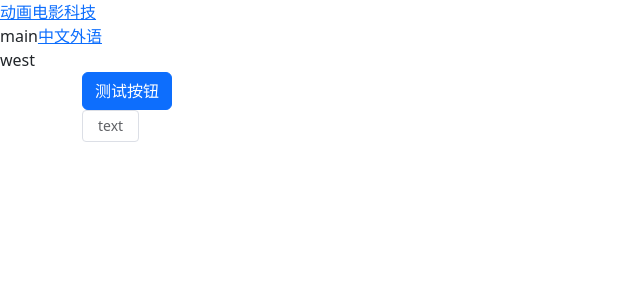
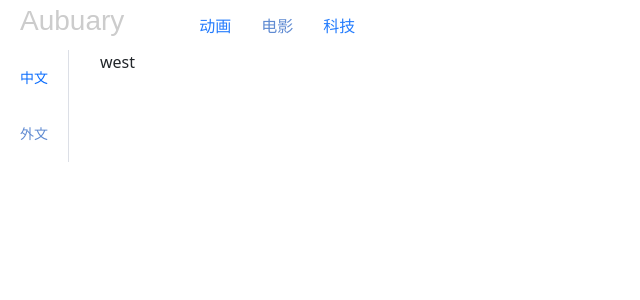
Before and after one commit to zzsanshi/Frontend, a Vue app: page /movie/west in a window 1280 px wide. Shown: the top 300 px of the page, without its empty margins (0-640 px from the left). Built offline with nearby package versions, Linux system fonts and the light colour scheme.

Commit message:
push date:2022/11/27 description:完成菜单导航

```diff
--- a/src/App.vue
+++ b/src/App.vue
@@ -1,18 +1,38 @@
 <template>
-  <div class="header">
-  <router-link to="/anime">动画</router-link>
-  <router-link to="/movie">电影</router-link>
-  <router-link to="/tech">科技</router-link>
-  </div>
-  <router-view/>
-  <div class="container">
-    <div class="row">
-      <div class="col-md-6">
-        <button class="btn btn-primary">测试按钮</button>
+  <div>
+    <div class="header" >
+      <div class="box">
+        <h1>
+<!--          <img src="../assets/logo.png">-->
+          <span>Aubuary</span>
+        </h1>
+        <nav>
+          <router-link  active-class="active" to="/anime">动画</router-link>
+          <router-link  active-class="active" to="/movie">电影</router-link>
+          <router-link active-class="active" to="/tech">科技</router-link>
+        </nav>
+      </div>
+<!--      <div class="box">-->
+<!--        <input class="text" type="text" placeholder="请输入关键词~~~" name="search">-->
+<!--        <input class="button" type="button" value="搜索">-->
+<!--&lt;!&ndash;        <img src="../assets/portrait.png">&ndash;&gt;-->
+<!--        <nav>-->
+<!--          <a >消息</a>-->
+<!--          <a>发布</a>-->
+<!--        </nav>-->
+<!--      </div>-->
+    </div>
+    <div class="contents">
+      <div class="content">
+        <!--指定组件的位置-->
+        <router-view></router-view>
       </div>
     </div>
-    <el-button>text</el-button>
   </div>
+  <div>
+<!--    <router-view/>-->
+  </div>
+
 </template>
 
 <script>
@@ -21,6 +41,97 @@ export default {
 }
 </script>
 
-<style>
+<style scoped>
+.header{
+  display: flex;
+  align-items: center;
+  justify-content: space-between;
+  height: 50px;
+  /*background-color:#292c2f;*/
+  color: #cccccc;
+  /*position: fixed;*/
 
+
+  /*吸顶效果*/
+  /* position: sticky;
+   position: -webkit-sticky;    !*兼容 -webkit 内核的浏览器*!
+   top: 0px;                    !*必须设一个值，否则不生效*!*/
+
+}
+.box{
+  display: flex;
+  align-items: center;
+}
+h1{
+  display: flex;
+  align-items: center;
+  font: normal 28px Cookie, Arial, Helvetica, sans-serif;
+  padding: 0px 20px;
+}
+img{
+  width: 40px;
+  height: 40px;
+}
+
+nav {
+  /*display: flex;*/
+  align-items: center;
+  margin: 0px 40px;
+  font:16px Arial, Helvetica, sans-serif;
+}
+nav a{
+  padding: 0 15px;
+  width: 32px;
+  text-decoration:none;
+  /*color: #cccccc;*/
+  font-size: 16px;
+  font-weight: normal;
+  opacity: 0.9;
+}
+
+nav a:hover {
+  opacity: 1;
+}
+
+.active {
+  color: #608bd2;
+  pointer-events: none;
+  opacity: 1;
+}
+
+/*搜索框*/
+
+.text{
+  height: 22px;
+  font-size: 14px;
+  border: 1px solid #ccc;
+  padding: 3px 16px;
+  border-bottom-left-radius: 20px;
+  border-top-left-radius: 20px;
+}
+.text:focus{
+  outline: none;
+  border-color: rgba(82, 168, 236, 0.8);
+  box-shadow: inset 0 2px 2px rgba(0, 0, 0, 0.075), 0 0 8px rgba(82, 168, 236, 0.6);
+}
+.button{
+  width: 60px;
+  height: 30px;
+  font-size: 14px;
+  margin-right: 35px;
+  border: 1px solid #608bd2;
+  background-color: #608bd2;
+  border-top-right-radius: 20px;
+  border-bottom-right-radius: 20px;
+}
+
+.contents{
+  /*display: flex;*/
+  /*justify-content: center;*/
+}
+.content{
+  /*display: flex;*/
+  /*width: 1400px;*/
+  /*height: 1400px;*/
+/*background-color: #f0f2f3;*/}
 </style>
--- a/src/view/Tech.vue
+++ b/src/view/Tech.vue
@@ -1,10 +1,43 @@
 <template>
-<span>tech</span>
+  <div >
+    <el-menu default-active='1' mode='vertical' @select='handleSelect' class="el-menu-demo" background-color='black'
+             text-color='white' active-text-color='pink' :collapse="false" :unique-opened='true'>
+      <el-menu-item index='1'><i class='el-icon-view'></i>首页</el-menu-item>
+      <el-submenu index='2'>
+        <template slot='title'><i class='el-icon-view'></i>部门</template>
+        <el-menu-item index='2-1'>开发部</el-menu-item>
+        <el-menu-item index='2-2'>产业部</el-menu-item>
+        <el-menu-item index='2-3'>人事部</el-menu-item>
+      </el-submenu>
+      <el-submenu index='3'>
+        <template slot='title'><i class='el-icon-view'></i>窗口</template>
+        <el-menu-item index='3-1'>奶茶</el-menu-item>
+        <el-submenu index='3-2'>
+          <template slot='title'>小炒</template>
+          <el-menu-item-group index='3-2-1'>
+            <template slot='title'>套餐一</template>
+            <el-menu-item index='3-2-1-1'>土豆丝</el-menu-item>
+            <el-menu-item index='3-2-1-2'>拉皮肉丝</el-menu-item>
+          </el-menu-item-group>
+          <el-menu-item-group index='3-2-2'>
+            <template slot='title'>套餐二</template>
+            <el-menu-item index='3-2-2-1'>土豆丝</el-menu-item>
+            <el-menu-item index='3-2-2-1' disabled>尖椒炒蛋</el-menu-item>
+          </el-menu-item-group>
+        </el-submenu>
+      </el-submenu>
+    </el-menu>
+  </div>
 </template>
 
 <script>
 export default {
-  name: "tech"
+  name: "tech",
+  methods: {
+    handleSelect(index) {
+      console.log(index)
+    }
+  }
 }
 </script>
 
--- a/src/view/movie/MovieMain.vue
+++ b/src/view/movie/MovieMain.vue
@@ -1,15 +1,85 @@
 <template>
-<span>main</span>
-  <router-link to="/movie/chinese">中文</router-link>
-  <router-link to="/movie/west">外语</router-link>
-  <router-view/>
+
+  <div class="menu_page" >
+    <el-menu default-active='1' mode='vertical' @select='handleSelect' class="el-menu-demo"
+             text-color='white' active-text-color='pink' :collapse="false" :unique-opened='true'>
+          <el-menu-item index='1'>
+            <router-link active-class="active"  to="/movie/chinese">
+            <span color="black">中文</span>
+            </router-link>
+          </el-menu-item>
+          <el-menu-item   index='2'>
+            <router-link  active-class="active"  to="/movie/west">
+            <span>外文</span>
+            </router-link>
+          </el-menu-item>
+<!--      <el-menu-item index="3">-->
+<!--        <span>test</span>-->
+<!--      </el-menu-item>-->
+      </el-menu>
+  </div>
+    <router-view style="margin-left: 100px"/>
 </template>
 <script>
 export default {
-  name: "MovieMain"
+  name: "MovieMain",
+  data() {
+    return {
+    }
+  },
+  methods: {
+    handleSelect(index) {
+      // console.log(index)
+    }
+  }
 }
 </script>
 
 <style scoped>
+.menu_page {
+  position: fixed;
+  top: 50px;
+  left: 0;
+  min-height: 100%;
+  z-index: 99;
+}
+
+.el-menu {
+  /*border: none;*/
+  color: red;
+}
+
+.fa-margin {
+  margin-right: 5px;
+}
+
+.el-menu-vertical-demo:not(.el-menu--collapse) {
+  width: 100px;
+  min-height: 400px;
+}
+
+.el-menu-vertical-demo {
+  width: 35px;
+  /*font:16px Arial, Helvetica, sans-serif;*/
+}
+
+
+.el-submenu .el-menu-item {
+  min-width: 100px;
+}
+
+.hiddenDropdown,
+.hiddenDropname {
+  /*display: none;*/
+}
+
+a {
+  text-decoration: none;
+}
+.active {
+  color: #608bd2;
+  pointer-events: none;
+  opacity: 1;
+}
 
 </style>
```
